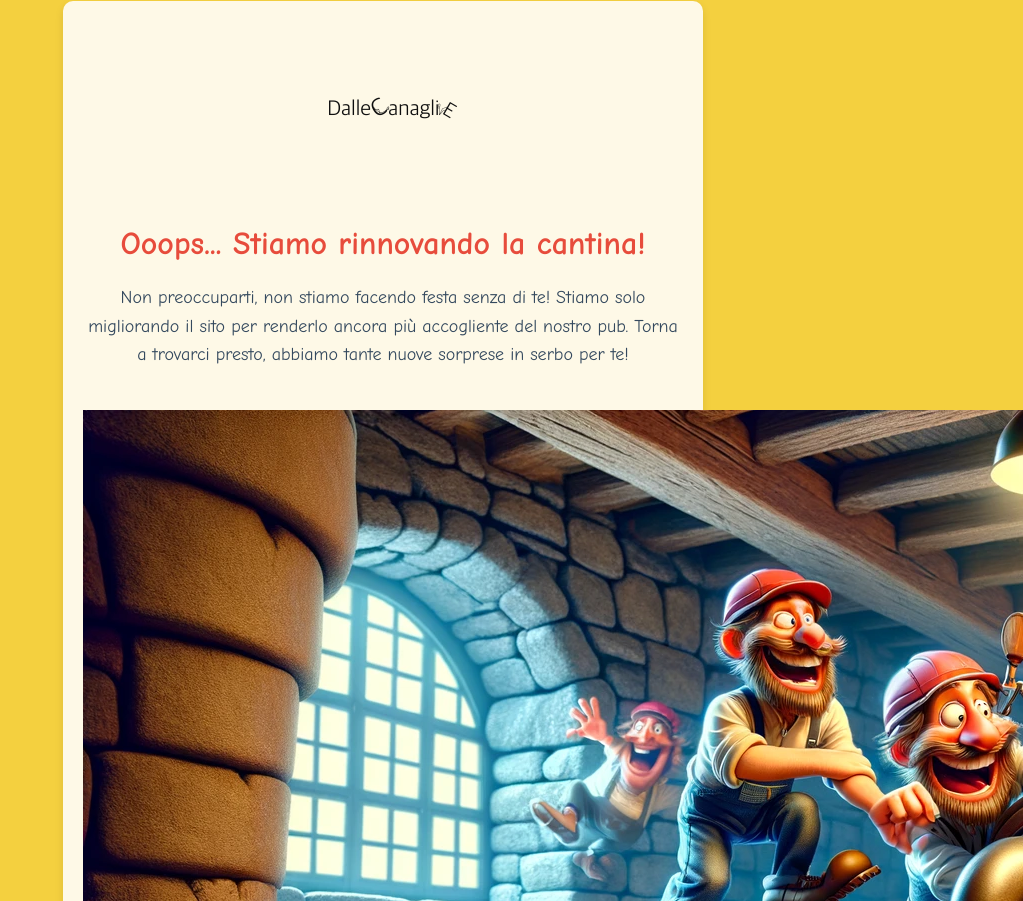
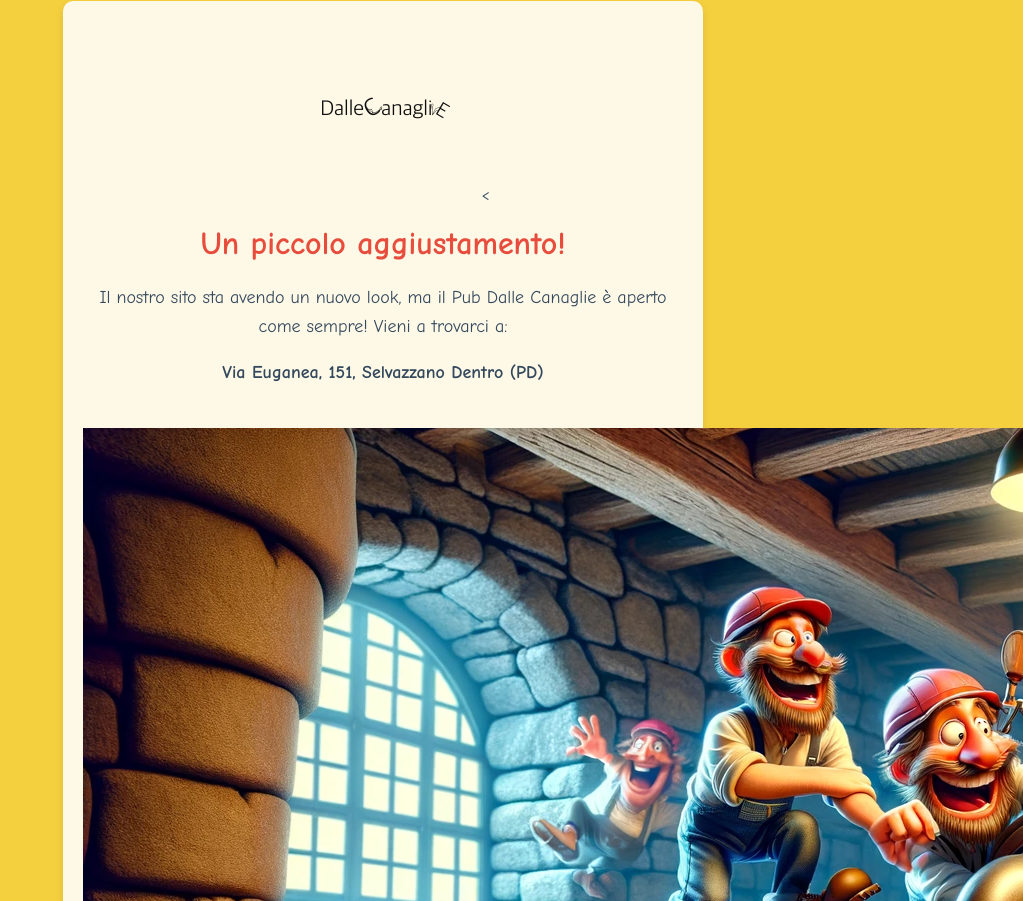
Before and after one commit to DalleCanaglie/dallecanaglie.github.io, a plain HTML site: page index.html in a window 1280 px wide. Shown: the part 99-1000 px from the top of the page, without its empty margins (257-1280 px from the left). Drawn offline with Linux system fonts and the light colour scheme.

Commit message:
Update index.html

```diff
--- a/index.html
+++ b/index.html
@@ -33,6 +33,8 @@
         }
         .funny-image {
             margin-top: 40px;
+            max-width: 100%;
+            height: auto; /* Maintain aspect ratio */
         }
     </style>
 </head>
@@ -40,8 +42,9 @@
 
     <div class="container">
         <img class="logo" src="logo/80962409765e8ee728a2059.48457918.png" alt="Logo Pub Dalle Canaglie">
-        <h1>Ooops... Stiamo rinnovando la cantina!</h1>
-        <p>Non preoccuparti, non stiamo facendo festa senza di te! Stiamo solo migliorando il sito per renderlo ancora più accogliente del nostro pub. Torna a trovarci presto, abbiamo tante nuove sorprese in serbo per te!</p>
+        <<h1>Un piccolo aggiustamento!</h1>
+        <p>Il nostro sito sta avendo un nuovo look, ma il Pub Dalle Canaglie è aperto come sempre! Vieni a trovarci a:</p>
+        <p><strong>Via Euganea, 151, Selvazzano Dentro (PD)</strong></p>
         <div class="funny-image">
             <img src="src/maintenance_image.png" alt="Immagine Divertente">
         </div>
```
